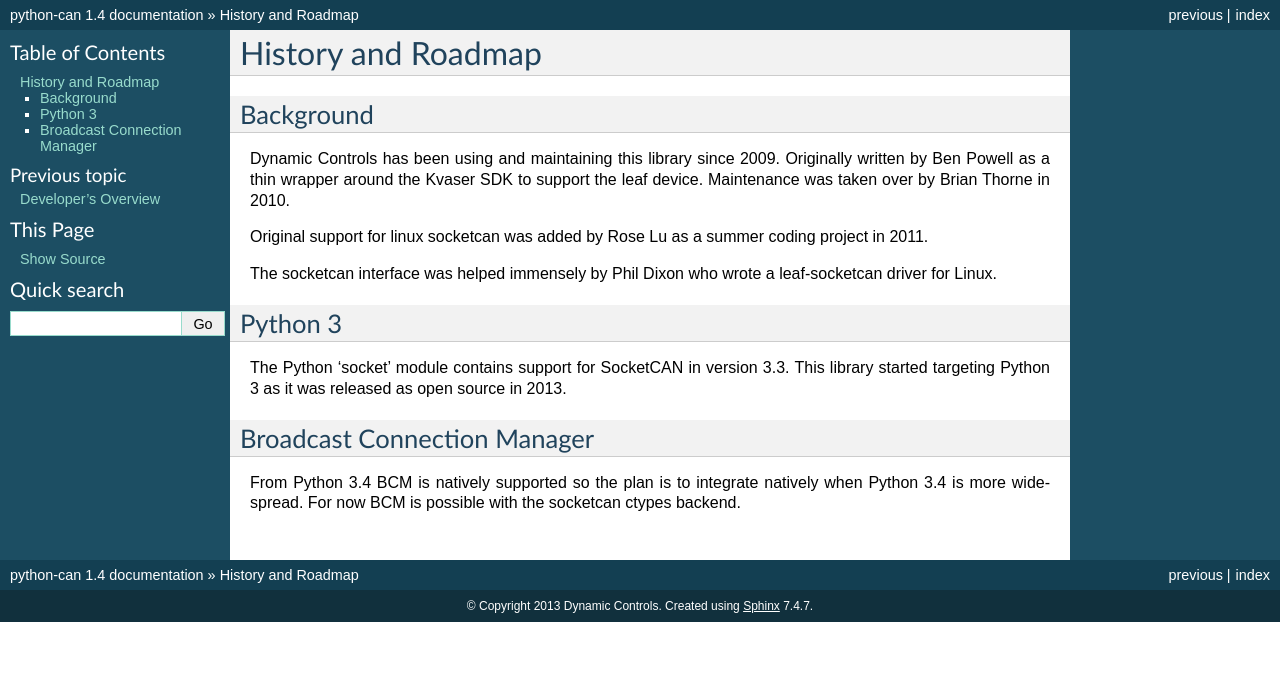
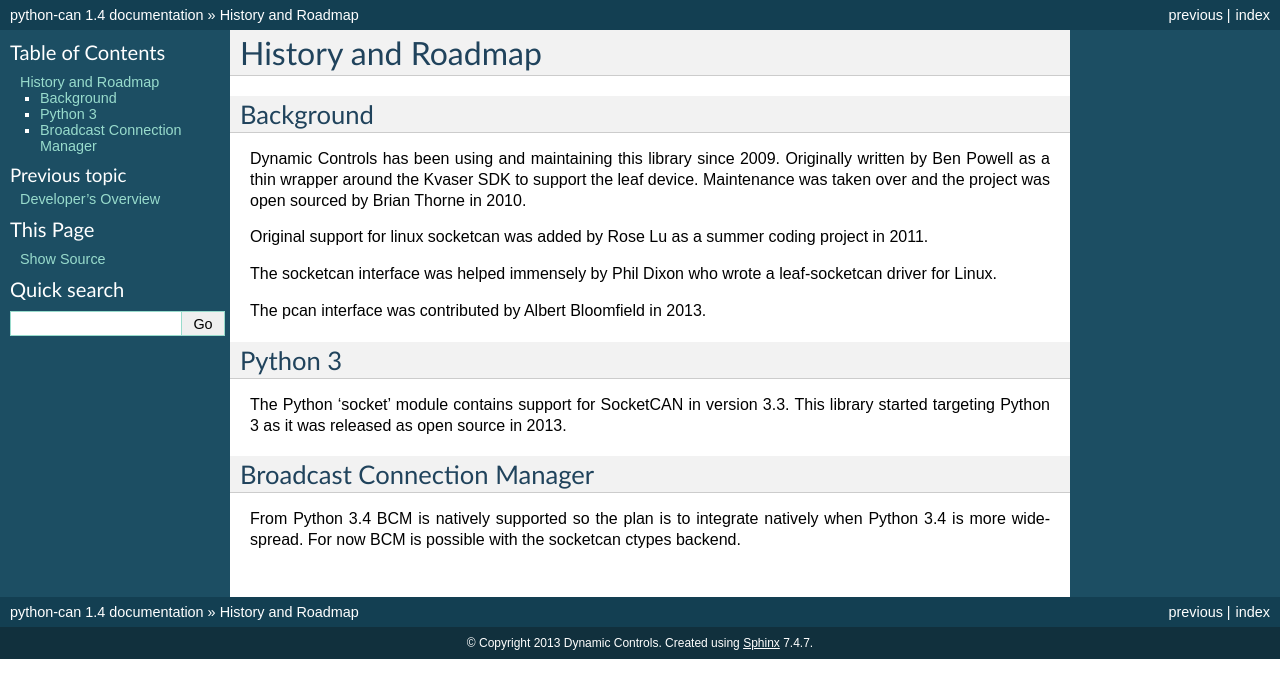
Before and after one commit to hardbyte/python-can, a Sphinx documentation site: the page built from doc/history.rst, in a window 1280 px wide. Shown: the top 698 px of the page. Built offline with Sphinx 7.4.7, drawn with Linux system fonts in a browser that asks for light colours.

```diff
--- a/CONTRIBUTORS.txt
+++ b/CONTRIBUTORS.txt
@@ -4,3 +4,4 @@ Geert Linders <glinders@dynamiccontrols.com>
 Mark Catley <mcatley@dynamiccontrols.com>
 Phillip Dixon <pdixon@dynamiccontrols.com>
 Rose Lu <rlu@dynamiccontrols.com>
+Albert Bloomfield <albert.bloomfield@ampeletricvehicles.com>
--- a/doc/history.rst
+++ b/doc/history.rst
@@ -6,8 +6,8 @@ Background
 
 Dynamic Controls has been using and maintaining this library since 2009.
 Originally written by Ben Powell as a thin wrapper around the Kvaser SDK
-to support the leaf device. Maintenance was taken over by Brian Thorne in
-2010.
+to support the leaf device. Maintenance was taken over and the project was
+open sourced by Brian Thorne in 2010.
 
 Original support for linux socketcan was added by Rose Lu as a summer coding
 project in 2011.
@@ -15,6 +15,7 @@ project in 2011.
 The socketcan interface was helped immensely by Phil Dixon who wrote a
 leaf-socketcan driver for Linux.
 
+The pcan interface was contributed by Albert Bloomfield in 2013.
 
 Python 3
 --------
```
Also changed, not shown: README.md (+44 -25 lines).
